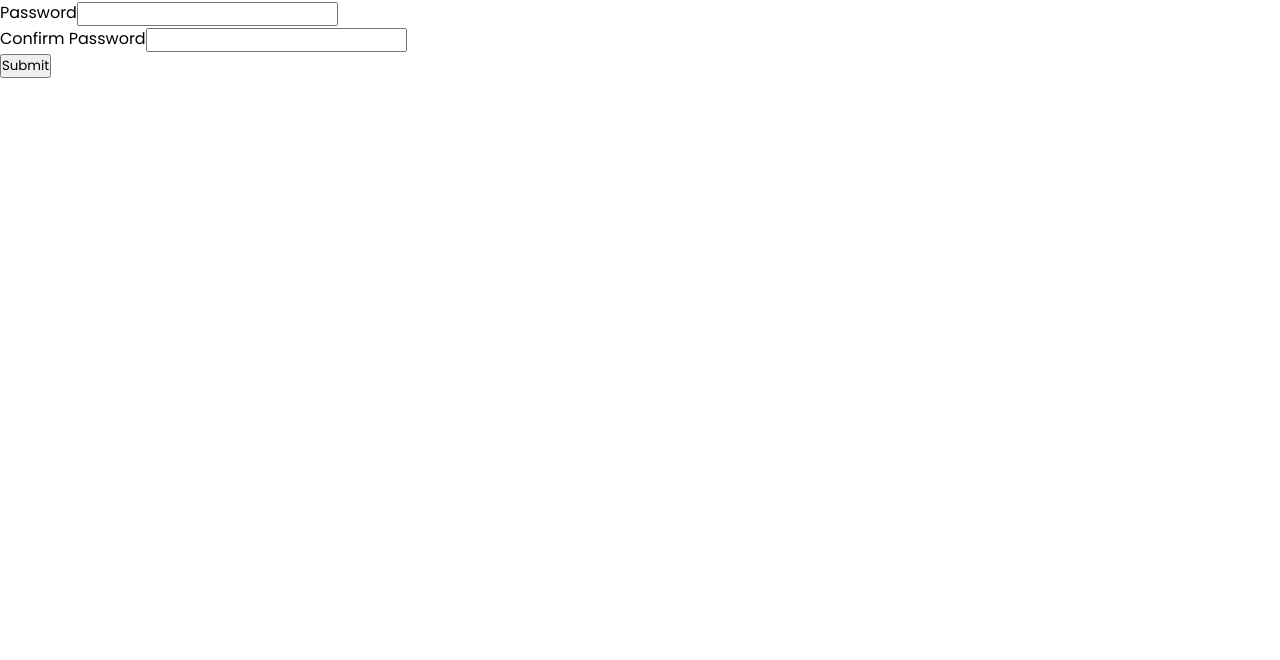
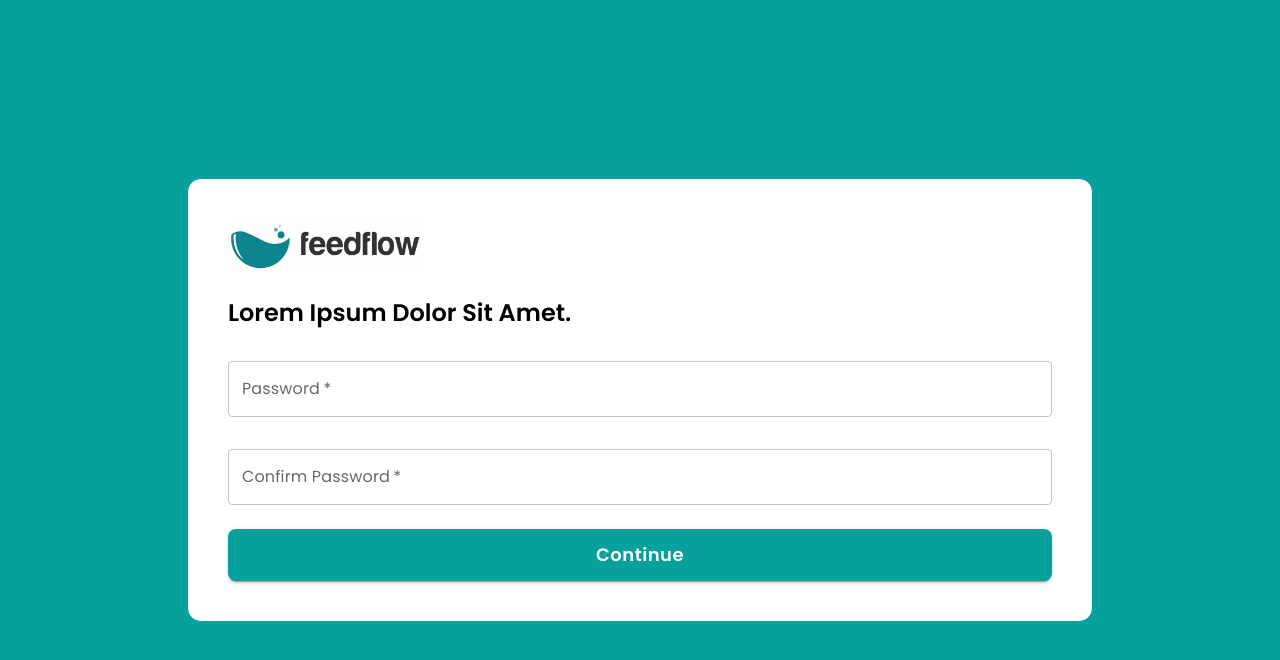
Before and after one commit to Prakhar6046/Feedflow-New, a Next.js app: page /joinOrganisation/1 in a window 1280 px wide. Shown: the top 660 px of the page. Built offline with nearby package versions, Linux system fonts and the light colour scheme.

Commit message:
New page

```diff
--- a/app/joinOrganisation/[organisationId]/page.tsx
+++ b/app/joinOrganisation/[organisationId]/page.tsx
@@ -1,6 +1,12 @@
 "use client";
+// import Typography from "@/app/_components/theme/overrides/Typography";
+import { Box, Button, Stack, TextField, Typography } from "@mui/material";
+import Image from "next/image";
 import { useRouter } from "next/navigation";
 import { useForm, SubmitHandler } from "react-hook-form";
+// import logo from "@/public/static/img/logo.svg";
+import logo from "@/public/static/img/logo-bigone.jpg";
+
 
 interface IFormInput {
   password: string;
@@ -39,40 +45,135 @@ const Page = ({ params }: { params: { organisationId: string } }) => {
   const password = watch("password");
 
   return (
-    <form onSubmit={handleSubmit(onSubmit)}>
-      <div>
-        <label htmlFor="password">Password</label>
-        <input
-          id="password"
-          type="password"
-          {...register("password", {
-            required: "Password is required",
-            minLength: {
-              value: 8,
-              message: "Password must be at least 8 characters",
-            },
-          })}
+    // <form onSubmit={handleSubmit(onSubmit)}>
+    //   <div>
+    //     <label htmlFor="password">Password</label>
+    //     <input
+    //       id="password"
+    //       type="password"
+    //       {...register("password", {
+    //         required: "Password is required",
+    //         minLength: {
+    //           value: 8,
+    //           message: "Password must be at least 8 characters",
+    //         },
+    //       })}
+    //     />
+    //     {errors.password && <span>{errors.password.message}</span>}
+    //   </div>
+
+    //   <div>
+    //     <label htmlFor="confirmPassword">Confirm Password</label>
+    //     <input
+    //       id="confirmPassword"
+    //       type="password"
+    //       {...register("confirmPassword", {
+    //         required: "Please confirm your password",
+    //         validate: (value) => value === password || "Passwords do not match",
+    //       })}
+    //     />
+    //     {errors.confirmPassword && (
+    //       <span>{errors.confirmPassword.message}</span>
+    //     )}
+    //   </div>
+
+    //   <button type="submit">Submit</button>
+    // </form>
+    // Set Password Section Start
+    <Stack display={"flex"} justifyContent={"center"} alignItems={"center"} minHeight={"100vh"} sx={{
+      // background:
+      //   "linear-gradient(349.33deg, rgba(6, 161, 155, 0.4) -27.15%, rgba(2, 59, 57, 0) 103.57%)",
+      background: "#06A19B"
+    }}>
+
+
+      <Box
+        sx={{
+          padding: {
+            lg: 5,
+            xs: 3,
+          },
+          border: "1px solid #06A19B",
+          borderRadius: "14px",
+          background: "#fff",
+          marginX: {
+            md: 0,
+            xs: 3
+          }
+        }}
+
+      >
+
+        <Image
+          src={logo}
+          alt="Logo"
+          width={200}
         />
-        {errors.password && <span>{errors.password.message}</span>}
-      </div>
+        <Typography
+          mt={2}
+          variant="h5"
+          fontWeight={600}
+          marginBottom={4}
+          textTransform={"capitalize"}
+          sx={{
+            fontSize: {
+              md: "24px",
+              xs: "20px"
+            }
+          }}
+        >
+          Lorem ipsum dolor sit amet.
+        </Typography>
 
-      <div>
-        <label htmlFor="confirmPassword">Confirm Password</label>
-        <input
-          id="confirmPassword"
-          type="password"
-          {...register("confirmPassword", {
-            required: "Please confirm your password",
-            validate: (value) => value === password || "Passwords do not match",
-          })}
-        />
-        {errors.confirmPassword && (
-          <span>{errors.confirmPassword.message}</span>
-        )}
-      </div>
+        <Box position="relative" className="login-inputs">
+          <form>
+            <TextField
+              label="Password"
+              type="password"
+              // focused
+              sx={{
+                width: "100%",
+                marginBottom: 4,
+              }}
+              // value={email}
+              // onChange={(e) => setEmail(e.target.value)}
+              required
+            />
 
-      <button type="submit">Submit</button>
-    </form>
+            <TextField
+              label="Confirm Password"
+              type="password"
+              // focused
+              sx={{
+                width: "100%",
+                marginBottom: 3,
+              }}
+              // value={password}
+              // onChange={(e) => setPassword(e.target.value)}
+              required
+            />
+
+            <Button
+              variant="contained"
+              sx={{
+                background: "#06A19B",
+                fontWeight: "600",
+                padding: "10px 24px",
+                width: "100%",
+                textTransform: "capitalize",
+                borderRadius: "8px",
+                fontSize: 18,
+              }}
+              type="submit"
+            >
+              Continue
+            </Button>
+          </form>
+        </Box>
+      </Box>
+
+    </Stack>
+    // Set Password Section End
   );
 };
 
```
Also changed, not shown: app/(pages)/dashboard/user/[userId]/page.tsx (added, +10 -0 lines).
